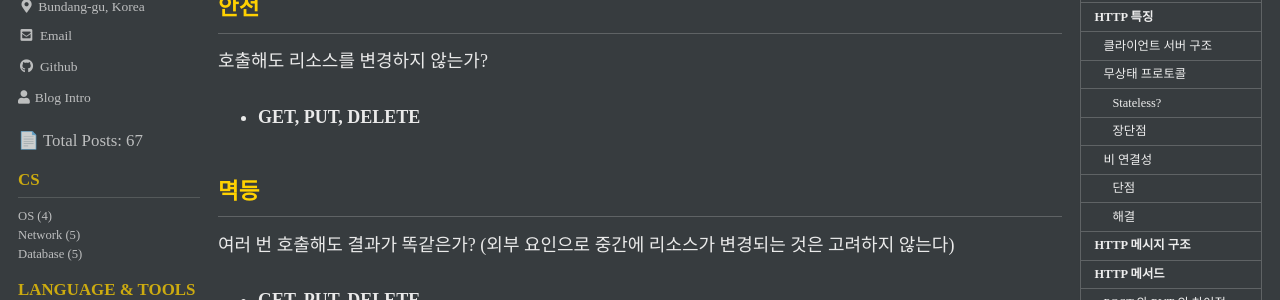
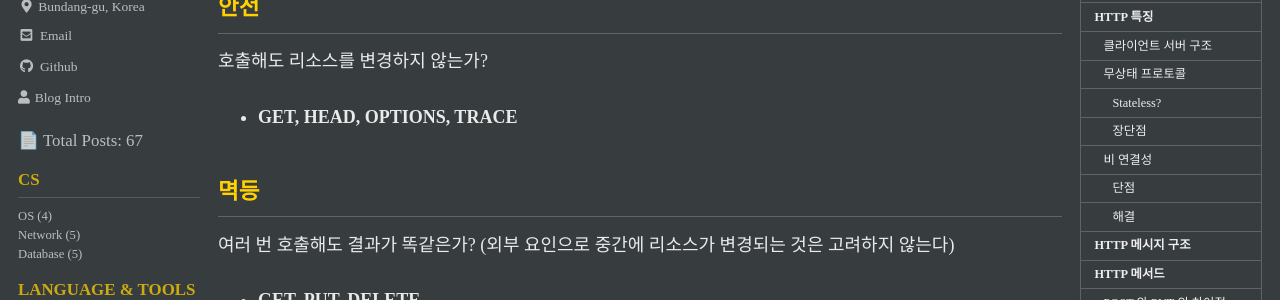
Before and after one commit to Koowin/koowin.github.io, a Jekyll site: the page built from _posts/network/2022-05-16-HTTP.md, in a window 1280 px wide and 900 px high, scrolled down 3022 px. Shown: the part 153-453 px from the top of the window. Built offline with Jekyll 4.4.1, drawn with Linux system fonts in a browser that asks for light colours; cached includes are drawn as plain includes; some web fonts are replaced; comment, search, counter and statistics services are not loaded.

Commit message:
Update 2022-05-16-HTTP.md

```diff
--- a/_posts/network/2022-05-16-HTTP.md
+++ b/_posts/network/2022-05-16-HTTP.md
@@ -109,7 +109,7 @@ PUT 은 리소스를 완전히 대체하지만, PATCH 는 리소스를 부분
 
 호출해도 리소스를 변경하지 않는가?
 
-- **GET, PUT, DELETE**
+- **GET, HEAD, OPTIONS, TRACE**
 
 
 
```
